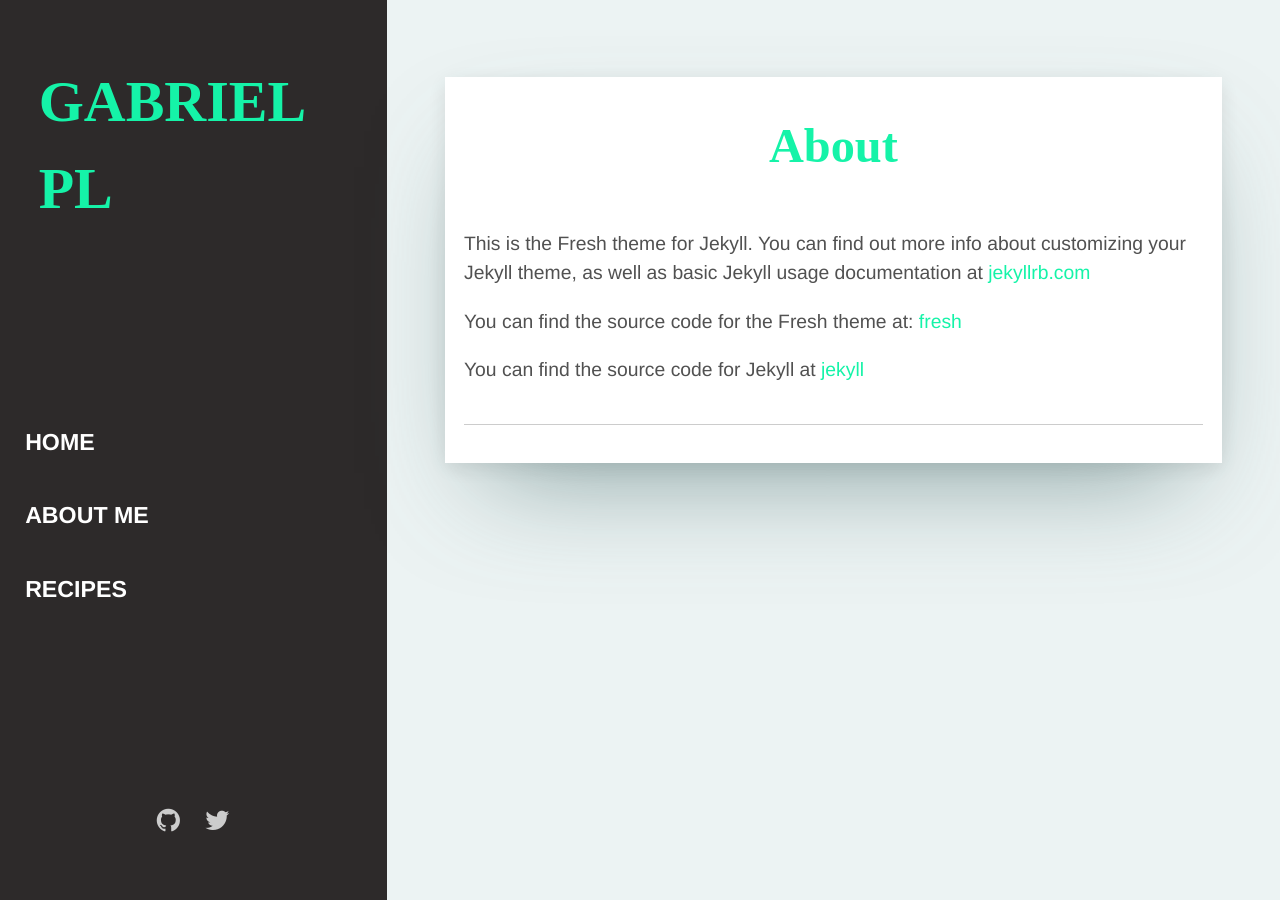
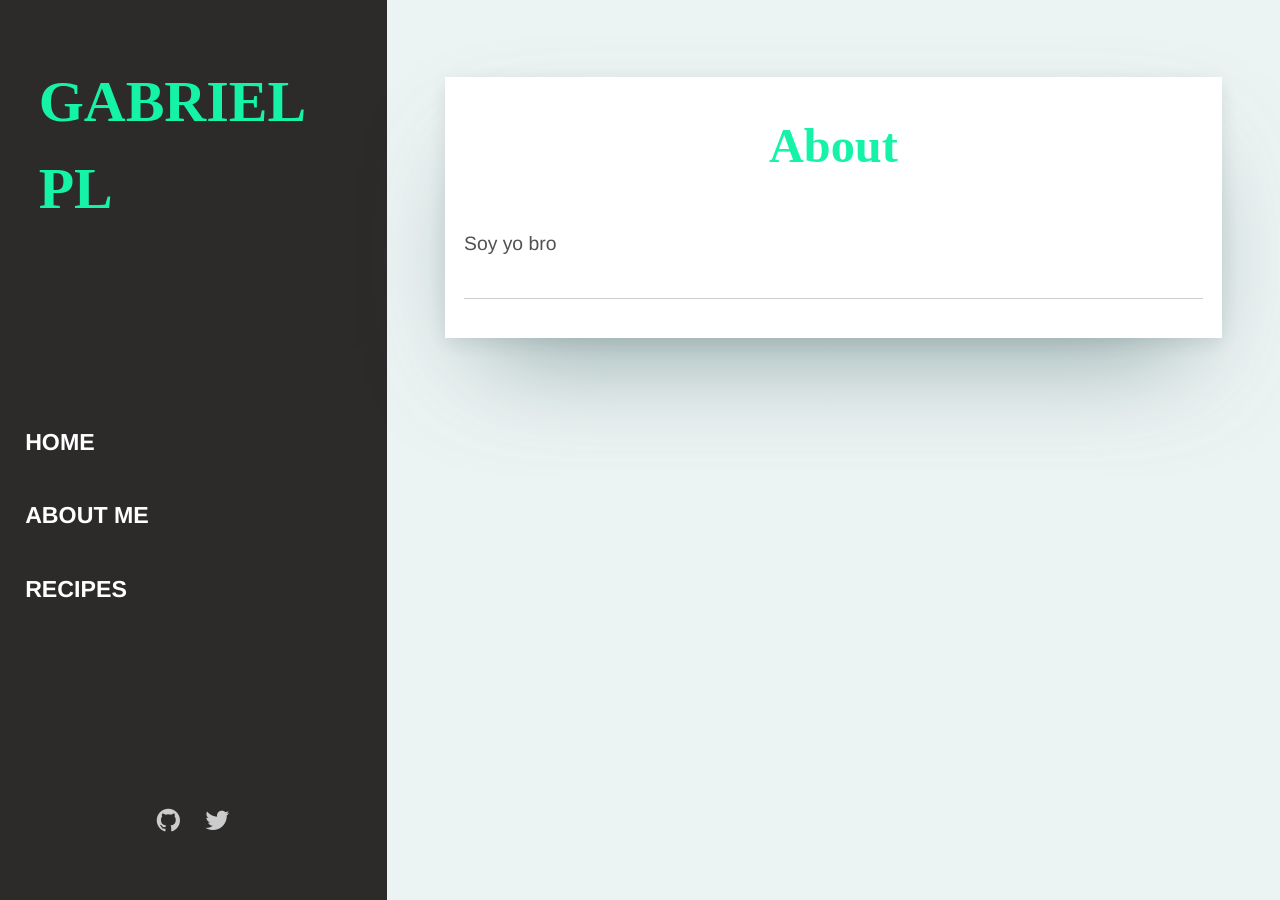
Before and after one commit to ULL-ESIT-PL-2021/jekyll-github-pages-y-netlify-alu0101240374, a Jekyll site: the page built from _pages/about.html, in a window 1280 px wide. Built offline with Jekyll 4.4.1, drawn with Linux system fonts in a browser that asks for light colours; some web fonts are replaced.

Commit message:
rake proofer

```diff
--- a/_layouts/collection.html
+++ b/_layouts/collection.html
@@ -8,7 +8,7 @@
     </header>
     <div class="page-content">
       {% if page.img %}
-      <img class="page-img" src={{ "/assets/img/" | prepend: site.baseurl | append : page.img}} alt="{{page.title}}">
+      <img class="page-img" src={{ site.url }}{{ "/assets/img/" | prepend: site.baseurl | preprend: site.url | append : page.img}} alt="{{page.title}}">
       {% endif %}
       {{page.content | markdownify}}
     </div>
--- a/_layouts/post.html
+++ b/_layouts/post.html
@@ -9,7 +9,7 @@
     </header>
     <div class="page-content">
       {% if page.img %}
-      <img class="page-img" src={{ "/assets/img/" | prepend: site.baseurl | append : page.img}} alt="{{page.title}}">
+      <img class="page-img" src={{ site.url }}{{ "/assets/img/" | prepend: site.baseurl | append : page.img}} alt="{{page.title}}">
       {% endif %}
       {{page.content | markdownify}}
     </div>
--- a/_pages/about.html
+++ b/_pages/about.html
@@ -4,8 +4,4 @@
 permalink: /about/
 ---
 
-This is the Fresh theme for Jekyll. You can find out more info about customizing your Jekyll theme, as well as basic Jekyll usage documentation at <a href="{{ site.url }}https://jekyllrb.com/">jekyllrb.com</a>
-
-You can find the source code for the Fresh theme at: <a href="{{ site.url }}https://github.com/artemsheludko/fresh">fresh</a>
-
-You can find the source code for Jekyll at <a href="{{ site.url }}https://github.com/jekyll/jekyll">jekyll</a>
+Soy yo bro
--- a/index.html
+++ b/index.html
@@ -10,7 +10,7 @@
       <div class="post-date"><span>{{post.date | date: '%Y, %b %d'}}&nbsp;&nbsp;&nbsp;&nbsp;</span></div>
     </header>
     {% if post.img %}
-       <img class="post-image" src={{ "/assets/img/" | prepend: site.baseurl | append: post.img }} alt="{{post.title}}">
+       <img class="post-image" src={{ site.url }}{{ "/assets/img/" | prepend: site.baseurl | append: post.img }} alt="{{post.title}}">
     {% endif %}
     <p>{{post.description}} <a class="more" href="{{ site.url }}{{post.url | prepend: site.baseurl}}">(Read more...)</a></p>
   </div>
```
Also changed, not shown: 11 other files.
